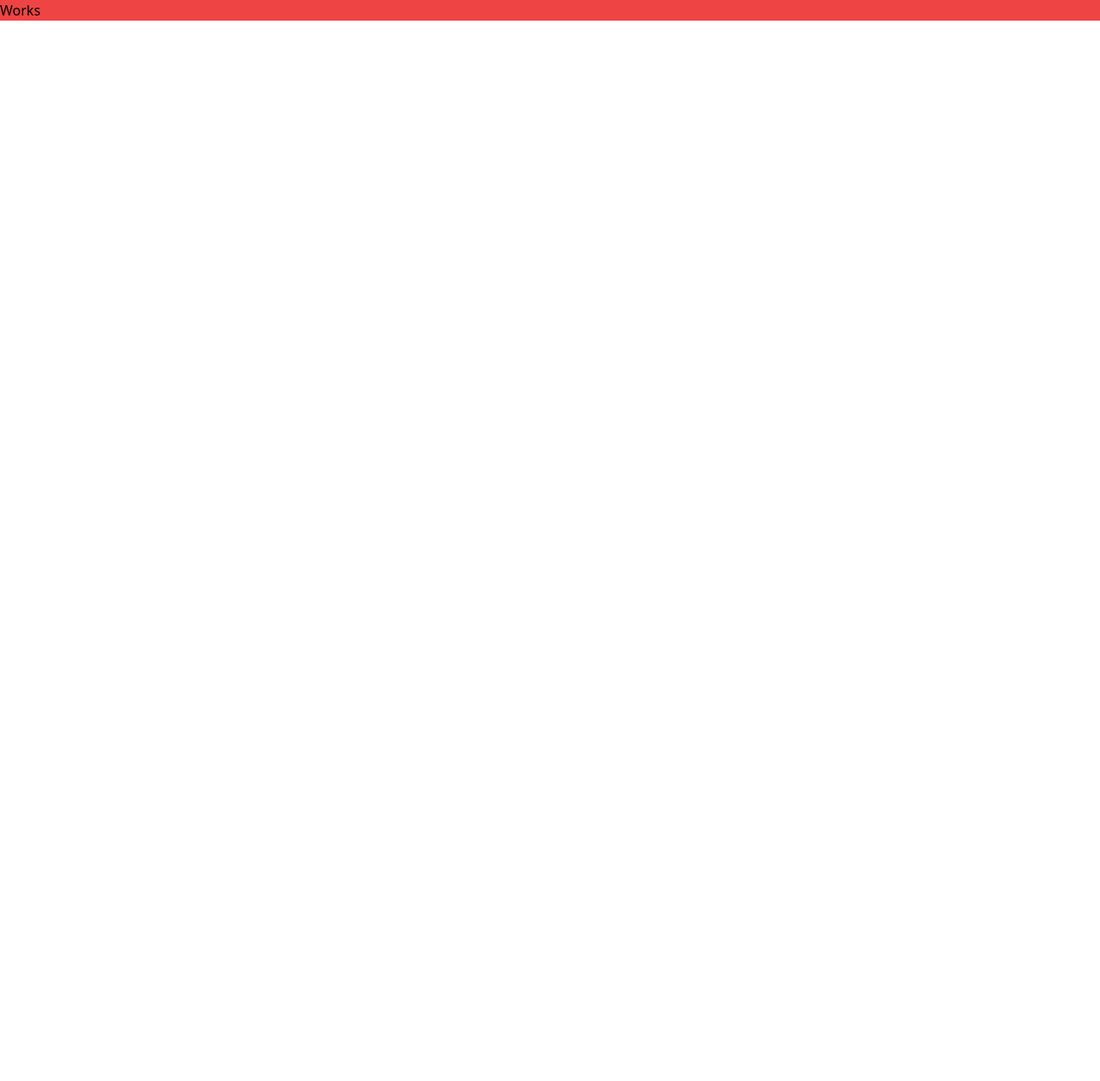
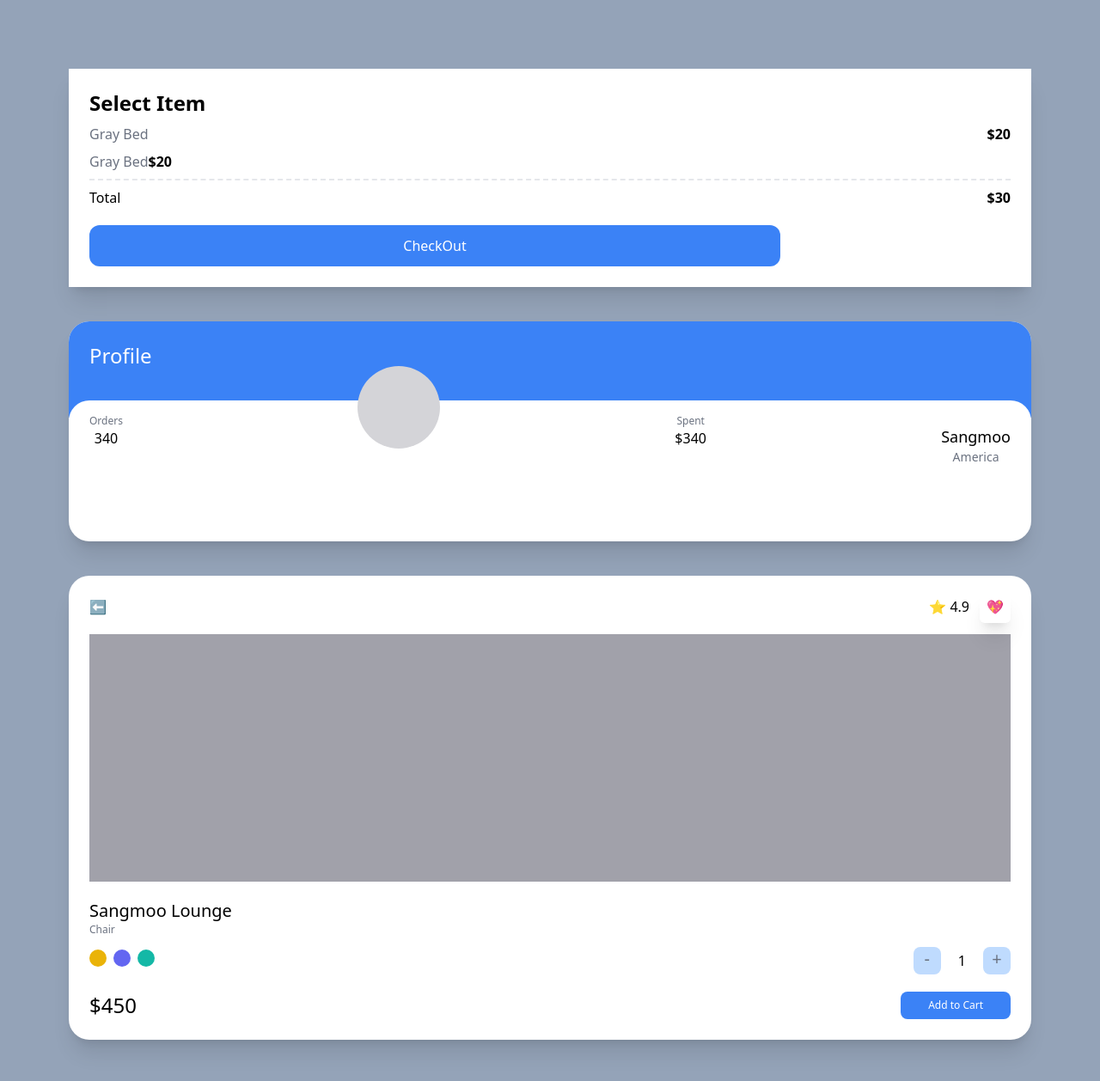
Before and after one commit to Sangmoo/carrot-market, a Next.js app: page / in a window 1280 px wide. Shown: the top 1258 px of the page at 86% size. Before the commit the page ends 800 px from the top, so only its background shows below. Built offline with nearby package versions, Linux system fonts and the light colour scheme.

Commit message:
prac tailwindCSS

```diff
--- a/pages/index.tsx
+++ b/pages/index.tsx
@@ -2,8 +2,85 @@
 
 const Home: NextPage = () => {
   return (
-    <div className="flex bg-red-500 text-center">
-      <h1 className="text-black">Works</h1>
+    <div className="grid min-h-screen gap-10 bg-slate-400 py-20 px-20">
+      <div className="roundded-3x1 bg-white p-6 shadow-xl">
+        <span className="text-2xl font-semibold">Select Item</span>
+        <div className="my-2 flex justify-between">
+          <span className="text-gray-500">Gray Bed</span>
+          <span className="font-semibold">$20</span>
+        </div>
+        <div className="felx justify-between">
+          <span className="text-gray-500">Gray Bed</span>
+          <span className="font-semibold">$20</span>
+        </div>
+        <div className="mt-2 flex justify-between border-t-2 border-dashed pt-2">
+          <span>Total</span>
+          <span className="font-semibold">$30</span>
+        </div>
+        <button className="mx-auto mt-5 w-3/4 rounded-xl bg-blue-500 p-3 text-center text-white hover:bg-teal-500 hover:text-black focus:bg-red-500 active:bg-yellow-500">
+          CheckOut
+        </button>
+      </div>
+      <div className="overflow-hidden rounded-3xl bg-white shadow-xl">
+        <div className="bg-blue-500 p-6 pb-14">
+          <span className="text-2xl text-white">Profile</span>
+        </div>
+        <div className="relative -top-5 rounded-3xl bg-white p-6">
+          <div className="relative -top-16 flex items-end justify-between">
+            <div className="flex flex-col items-center">
+              <span className="text-xs text-gray-500">Orders</span>
+              <span className="font-medium">340</span>
+            </div>
+            <div className="h-24 w-24 rounded-full bg-zinc-300" />
+            <div className="flex flex-col items-center">
+              <span className="text-xs text-gray-500">Spent</span>
+              <span className="font-medium">$340</span>
+            </div>
+            <div className="relative -mt-14 -mb-5 flex flex-col items-center">
+              <span className="text-lg font-medium">Sangmoo</span>
+              <span className="text-sm text-gray-500">America</span>
+            </div>
+          </div>
+        </div>
+      </div>
+      <div className="rounded-3xl bg-white p-6 shadow-xl">
+        <div className="mb-5 flex items-center justify-between">
+          <span>⬅️</span>
+          <div className="space-x-3">
+            <span>⭐️ 4.9</span>
+            <span className="rounded-md p-2 shadow-xl">💖</span>
+          </div>
+        </div>
+        <div className="mb-5 h-72 bg-zinc-400" />
+        <div className="flex flex-col">
+          <span className="text-xl font-medium">Sangmoo Lounge</span>
+          <span className="text-xs text-gray-500">Chair</span>
+          <div className="mt-3 mb-5 flex items-center justify-between">
+            <div className="space-x-2">
+              <button className="h-5 w-5 rounded-full bg-yellow-500" />
+              <button className="h-5 w-5 rounded-full bg-indigo-500" />
+              <button className="h-5 w-5 rounded-full bg-teal-500" />
+            </div>
+            <div className="flex items-center space-x-5">
+              <button className=" flex aspect-square w-8 justify-center rounded-lg bg-blue-200 text-xl text-gray-500">
+                {" "}
+                -{" "}
+              </button>
+              <span>1</span>
+              <button className=" flex aspect-square w-8 justify-center rounded-lg bg-blue-200 text-xl text-gray-500">
+                {" "}
+                +{" "}
+              </button>
+            </div>
+          </div>
+          <div className="flex items-center justify-between">
+            <span className="text-2xl font-medium">$450</span>
+            <button className="rounded-lg bg-blue-500 py-2 px-8 text-center text-xs text-white">
+              Add to Cart
+            </button>
+          </div>
+        </div>
+      </div>
     </div>
   );
 };
```
